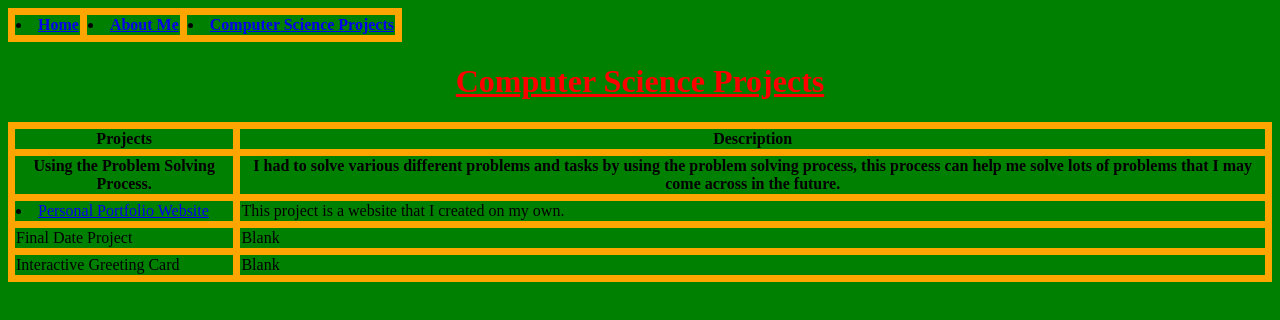
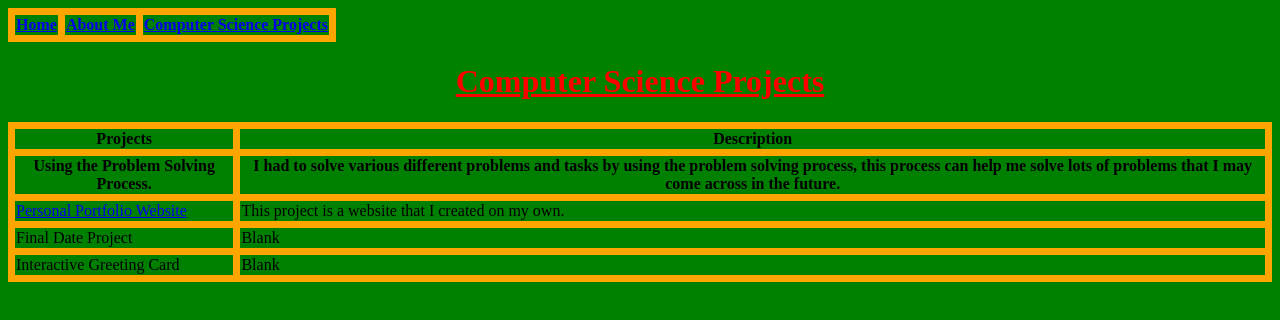
Before and after one commit to Arivas12/compsciportfolio, a plain HTML site: page csprojects.html in a window 1280 px wide. Drawn offline with Linux system fonts and the light colour scheme.

Commit message:
Update csprojects.html

```diff
--- a/csprojects.html
+++ b/csprojects.html
@@ -16,9 +16,9 @@
    <body>
       <table>
        <tr>
-         <th><li><a href="index.html">Home<a/></li></th>
-         <th><li><a href="about.html">About Me</a></li></th>
-         <th><li><a href="csprojects.html">Computer Science Projects</a></li></th>
+         <th><a href="index.html">Home<a/></th>
+         <th><a href="about.html">About Me</a></th>
+         <th><a href="csprojects.html">Computer Science Projects</a></th>
      </table>
      <h1>Computer Science Projects</h1>
      <table>
@@ -32,7 +32,7 @@
        solve lots of problems that I may come across in the future.</th>
        </tr>
        <tr>
-         <td><li><a href="index.html">Personal Portfolio Website<a/></li></td>
+         <td><a href="index.html">Personal Portfolio Website<a/></td>
          <td>This project is a website that I created on my own. </td>
        </tr>
        <tr>
```
